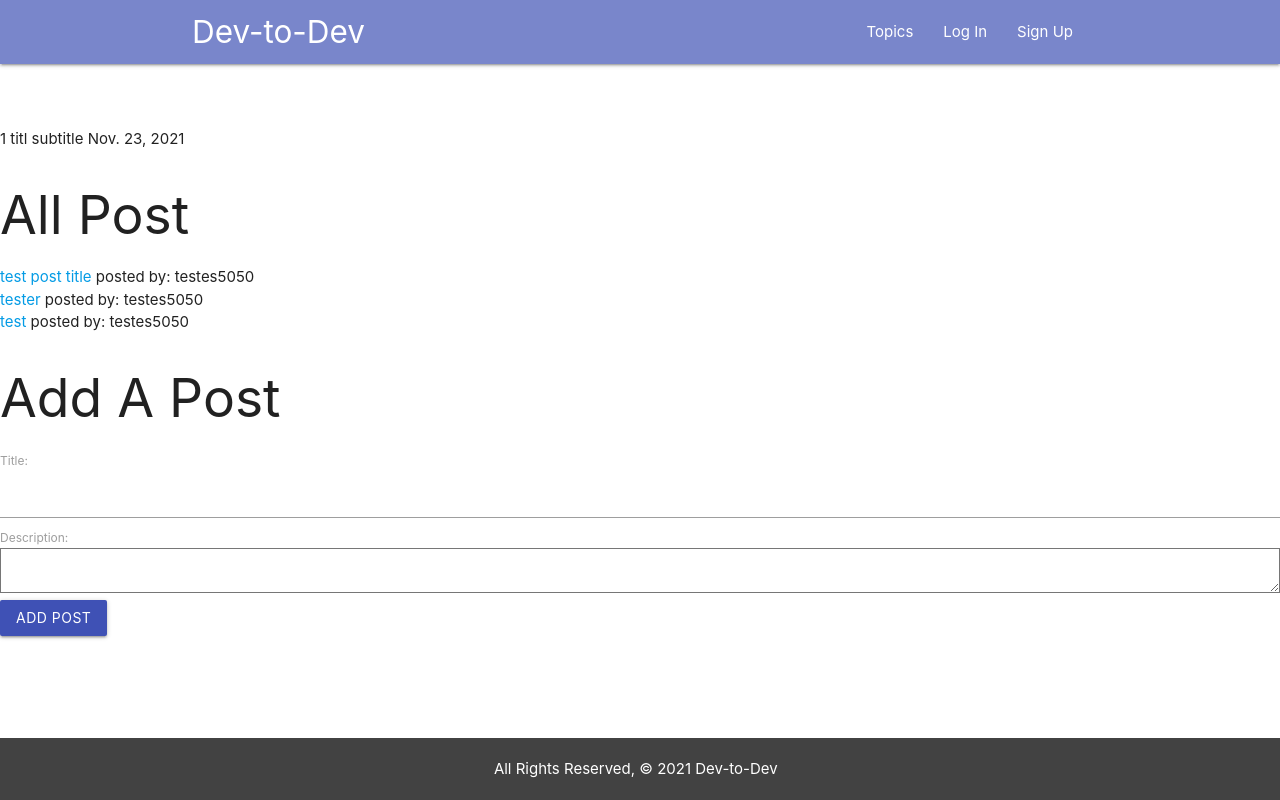
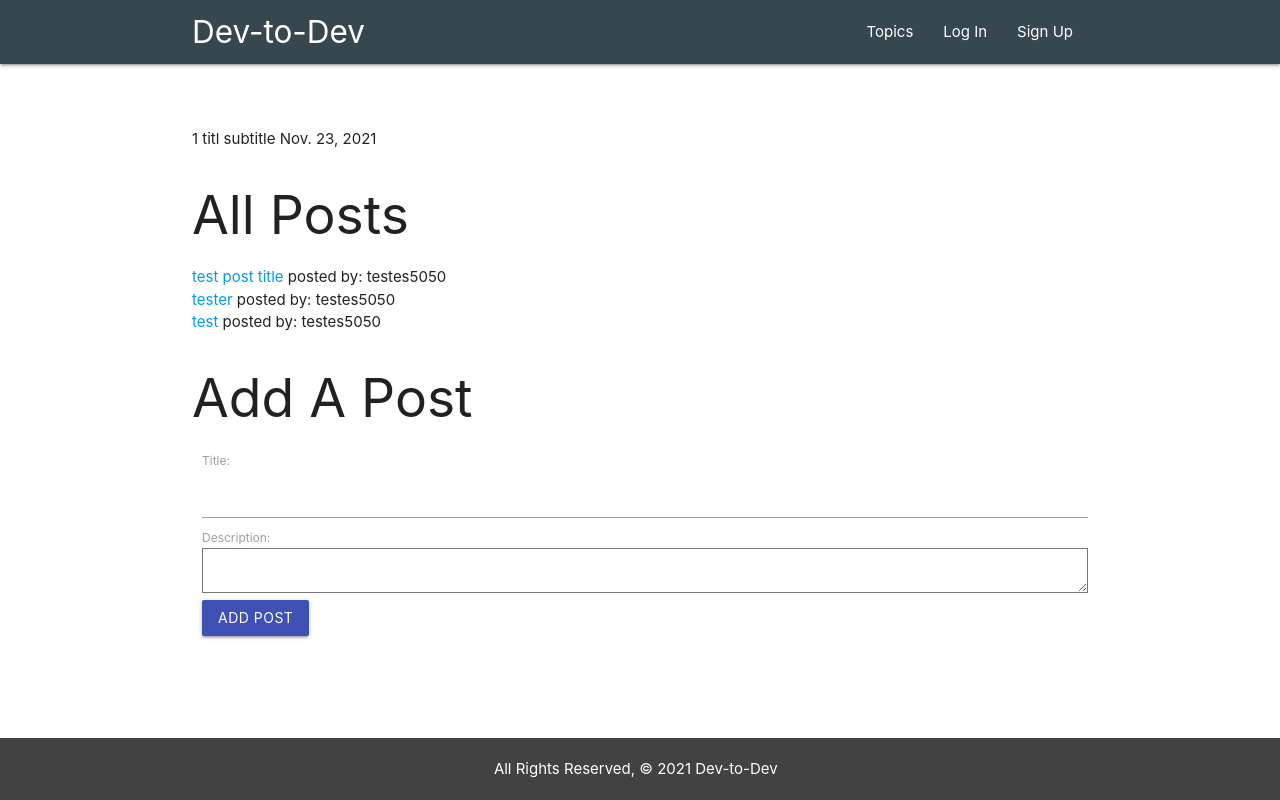
Before and after one commit to dainylcua/dev-to-dev, a Django app: page /topics/1/ in a window 1280 px wide. Run offline with Django 3.2, Linux system fonts and the light colour scheme; data comes from the database, SQL or seed files in the repository; some libraries are stand-ins or nearby versions.

Commit message:
wip: adds detail

```diff
--- a/main_app/static/css/style.css
+++ b/main_app/static/css/style.css
@@ -36,3 +36,15 @@ footer {
 h1 {
     font-family: 'Lato', sans-serif;
 }
+
+.topic {
+    padding-left: 10px;
+}
+
+form {
+    padding-left: 10px;
+}
+
+div.login {
+    font-size: 17px;
+}
--- a/main_app/templates/base.html
+++ b/main_app/templates/base.html
@@ -15,7 +15,7 @@
 </head>
 <body>
     <header>
-        <nav class="nav-wraper #7986cb indigo lighten-2">
+        <nav class="nav-wraper #37474f blue-grey darken-3">
             <div class="container">
                 <a href="/" class="brand-logo">Dev-to-Dev</a>
                 <a href="" class="sidenav-trigger" data-target="mobile-menu">
@@ -31,7 +31,7 @@
                 <li><a href="/topics">Topics</a></li>
                 <li><a href="/accounts/login ">Log In</a></li>
                 <li><a href="/accounts/signup">Sign Up</a></li>
-                <a href="{% url 'logout' %}">Log Out</a>
+                <li><a href="{% url 'logout' %}">Log Out</a></li>
                 </ul>
 
             </div>
--- a/main_app/templates/home.html
+++ b/main_app/templates/home.html
@@ -20,10 +20,12 @@
             <div class="container">
               <h1>Dev-To-Dev</h1>
                 <p class="flow-text">WELCOME</p>
+              <div class="login">
                 <a href="/accounts/login ">Log In</a>
                 <a href="/accounts/signup">Sign Up</a>
                 <br>
                 <a href="/topics">Continue as Guest</a>
+              </div>
         </div>
         </main>
         </header>
--- a/main_app/templates/topics/detail.html
+++ b/main_app/templates/topics/detail.html
@@ -1,14 +1,14 @@
 {% extends 'base.html' %}
 
 {% block content %}
-<div class="topic_detail">
+<div class="container">
     {{ topic.id }}
     {{ topic.title }}
     {{ topic.subtitle }}
     {{ topic.date }}
 </div>
-<div>
-    <h2>All Post</h2>
+<div class="container">
+    <h2>All Posts</h2>
     {% for post in topic.post_set.all %}
     <div>
         <a href="{% url 'posts_detail' topic.id post.id %}">
```
Lines whose indentation alone changed are shown as unchanged.
